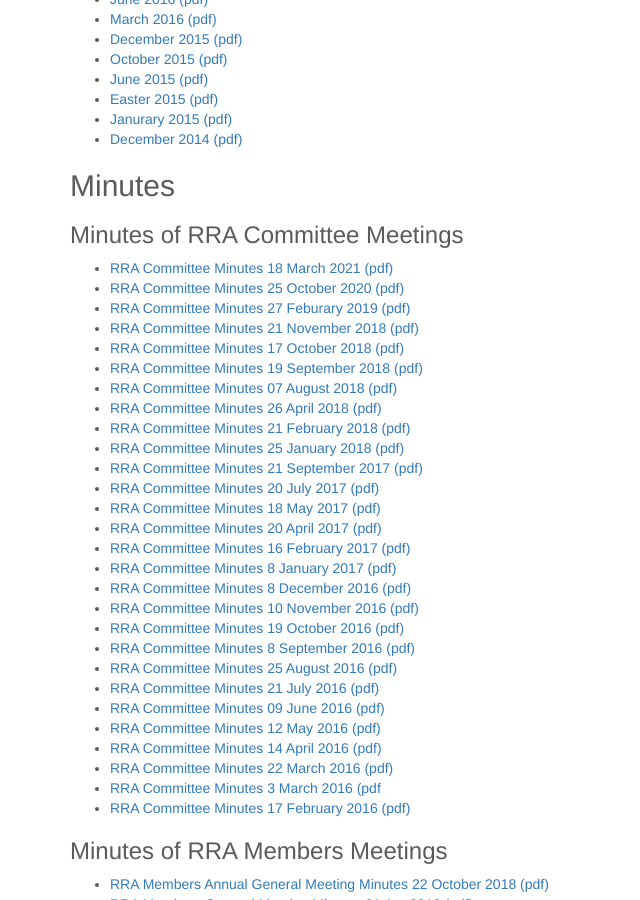
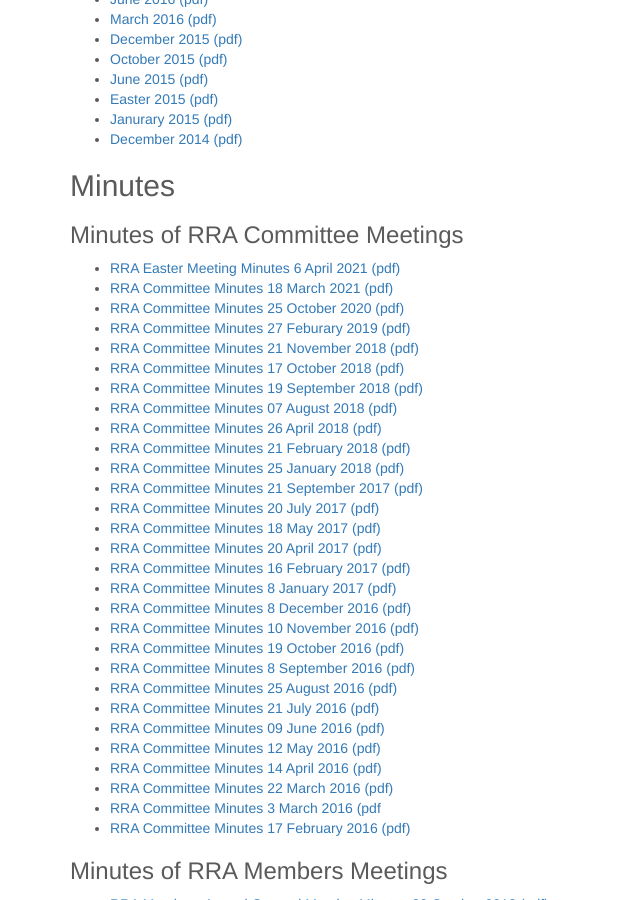
Before and after one commit to rakinoratepayers/rakinoratepayers.github.io, a Jekyll site: the page built from members.md, in a window 1280 px wide and 900 px high, scrolled down 394 px. Shown: the whole window, without its empty margins (0-640 px from the left). Built offline with Jekyll 4.4.1, drawn with Linux system fonts in a browser that asks for light colours; nearby versions of some CDN libraries.

Commit message:
add easter minutes

```diff
--- a/members.md
+++ b/members.md
@@ -31,6 +31,7 @@ Newsletters are produced quarterly and are emailed to all members. Newsletters a
 ## Minutes
 
 ### Minutes of RRA Committee Meetings
+- [RRA Easter Meeting Minutes 6 April 2021 (pdf)](/assets/minutes/210406 RRA Easter Meeting Minutes 6 April 2021.pdf)
 - [RRA Committee Minutes 18 March 2021 (pdf)](/assets/minutes/210318 RRA Committee Minutes 18 March 2021.pdf)
 - [RRA Committee Minutes 25 October 2020 (pdf)](/assets/minutes/201025 RRA Committee Minutes 25 October 2020.pdf)
 - [RRA Committee Minutes 27 Feburary 2019 (pdf)](/assets/minutes/190227 RRA Committee Minutes 27 Feb 2019.pdf)
```
Also changed, not shown: 1 other file.
